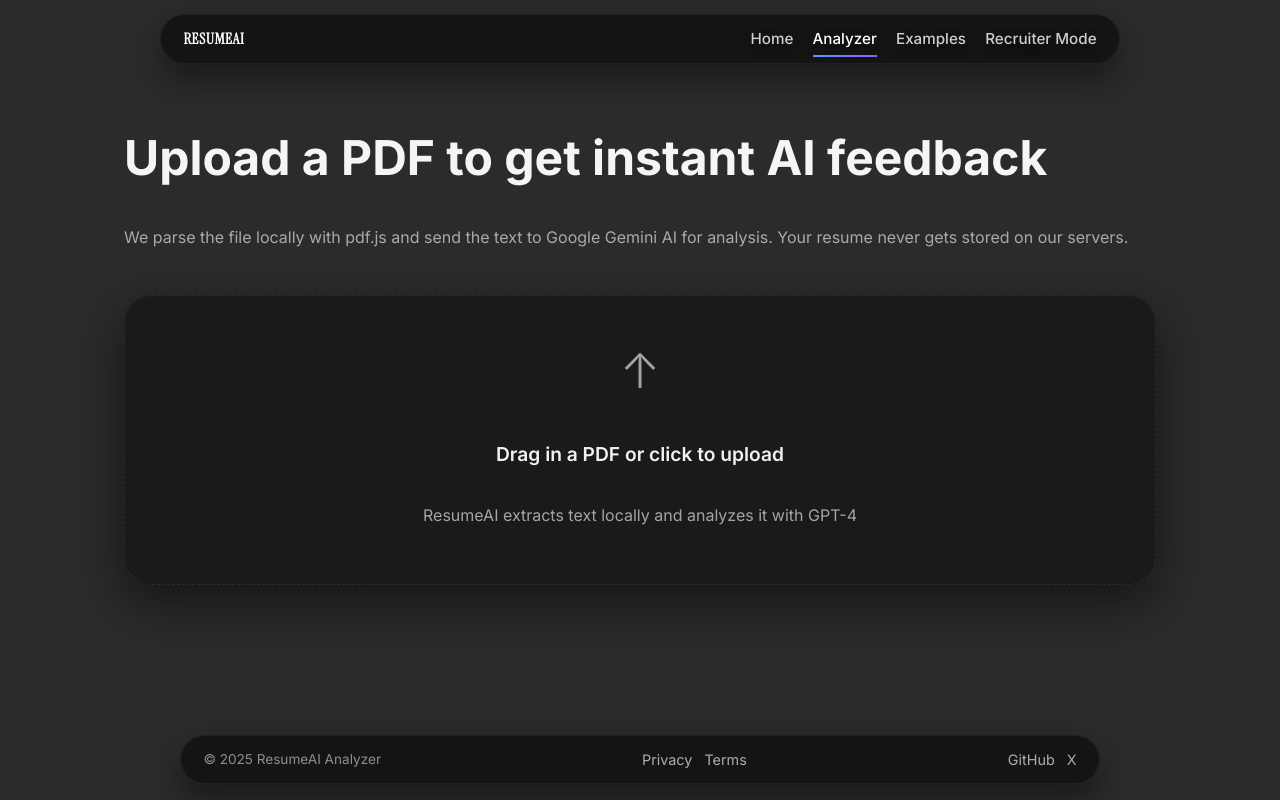
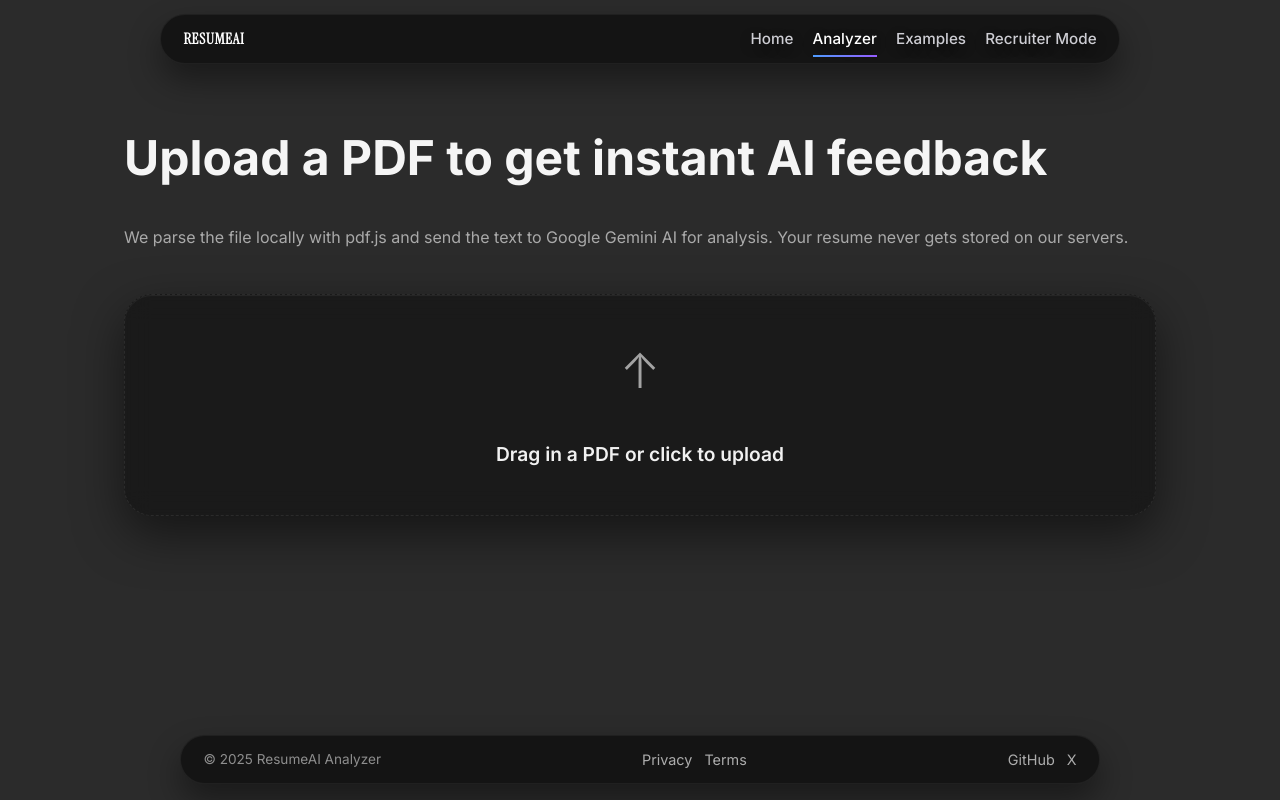
Before and after one commit to imzipper25-ship-it/SVA---test, a React (Vite) app: page /analyzer in a window 1280 px wide. Built offline with nearby package versions, Linux system fonts and the light colour scheme; no server answers.

Commit message:
fix: remove outdated GPT-4 reference from dropzone

```diff
--- a/src/components/Dropzone.tsx
+++ b/src/components/Dropzone.tsx
@@ -35,9 +35,8 @@ const Dropzone = ({ onFileAccepted, isLoading, error }: DropzoneProps) => {
   return (
     <motion.div
       {...getRootProps()}
-      className={`${styles.dropzone} ${isDragActive ? styles.active : ''} ${
-        isLoading ? styles.loading : ''
-      }`}
+      className={`${styles.dropzone} ${isDragActive ? styles.active : ''} ${isLoading ? styles.loading : ''
+        }`}
       whileHover={{ scale: 1.01 }}
       transition={{ duration: 0.3, ease: 'easeInOut' }}
     >
@@ -58,7 +57,6 @@ const Dropzone = ({ onFileAccepted, isLoading, error }: DropzoneProps) => {
           ↑
         </motion.div>
         <h3>Drag in a PDF or click to upload</h3>
-        <p className="muted">ResumeAI extracts text locally and analyzes it with GPT-4</p>
         {isLoading && <span className={styles.spinner} />}
       </div>
       {rejectionError && <span className={styles.error}>{rejectionError}</span>}
```
